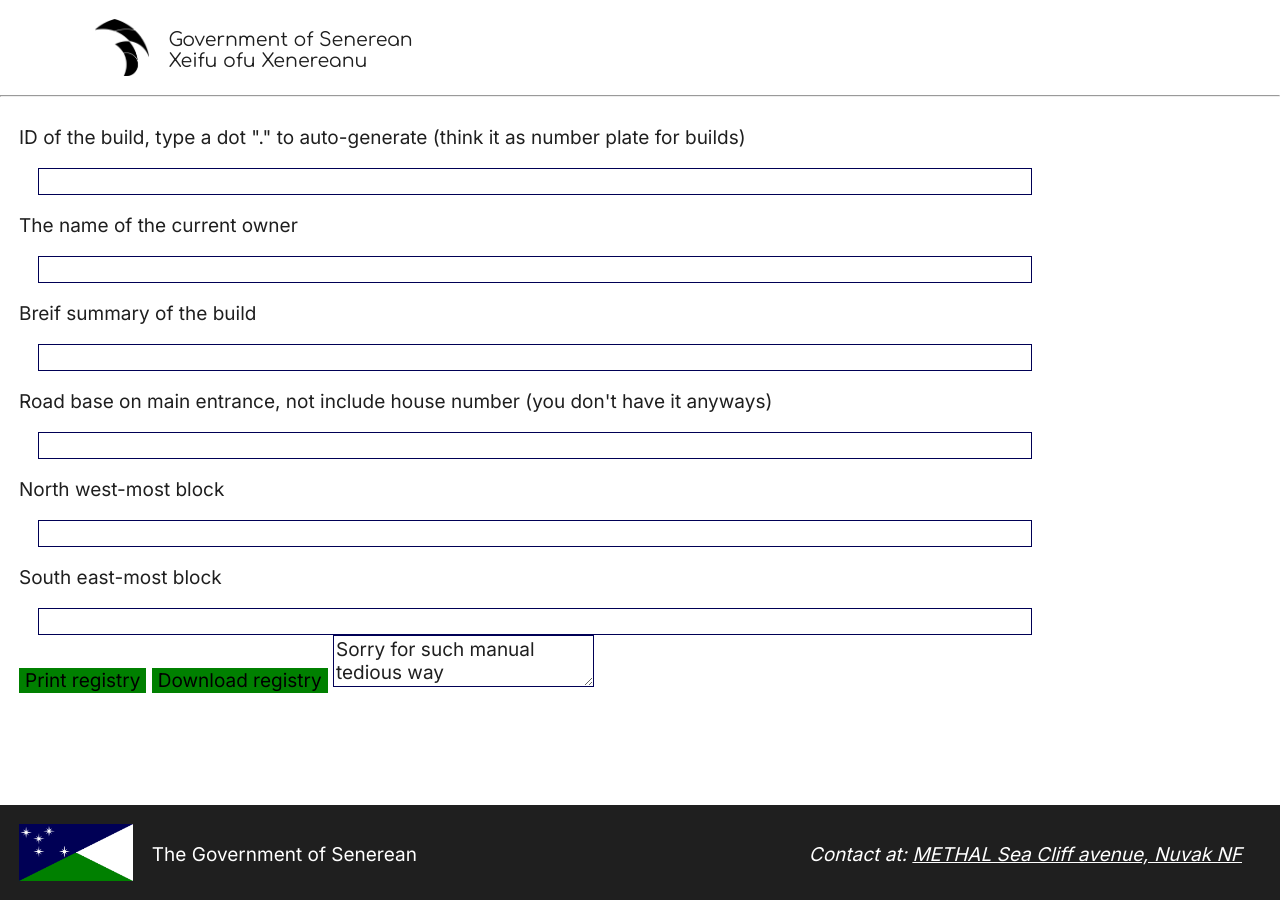
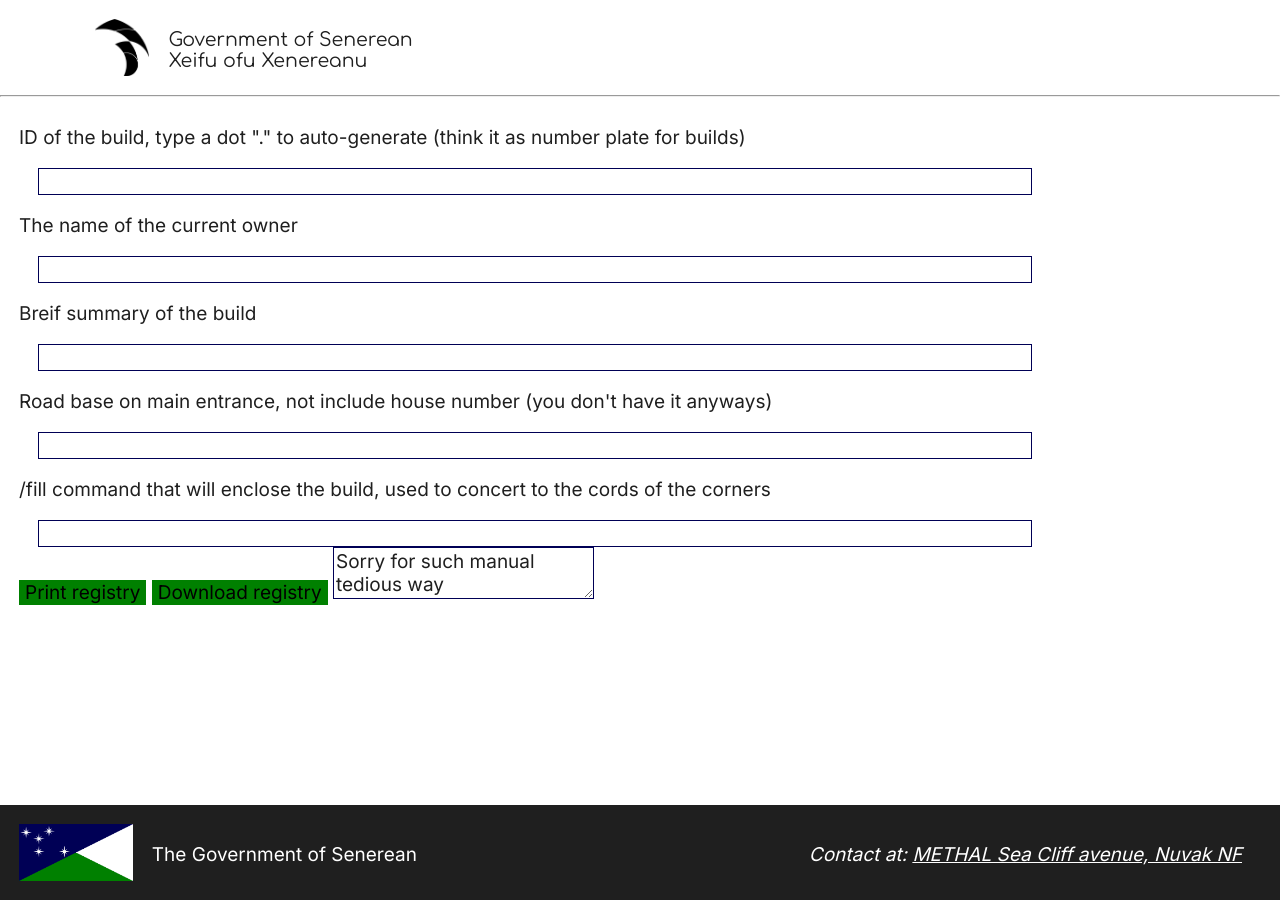
Before and after one commit to LukeNK/Senerean, a Jekyll site: the page built from MLD/add.html, in a window 1280 px wide. Built offline with Jekyll 4.4.1, drawn with Linux system fonts in a browser that asks for light colours; some of the changed lines change nothing that is shown.

Commit message:
Improve build registry add form

```diff
--- a/MLD/add.html
+++ b/MLD/add.html
@@ -31,21 +31,18 @@ layout: default
     function add(download) {
         let cur = {...TEMPLATE};
         for (const l1 in TEMPLATE) {
-            if (l1 == 'nw' || l1 == 'se') {
-                // get coord and parse
-                let coord = document.getElementById(l1).value
-                    .replaceAll(' ', '')
-                    .split(',');
-                cur[l1] = {
-                    x: parseInt(coord[0]),
-                    z: parseInt(coord[1])
-                };
+            if (l1 == 'fill') {
+                let command = document.getElementById(l1).value.split(' ');
+                let coords = {
+                    x1: parseInt(command[1]), z1: parseInt(command[3]),
+                    x2: parseInt(command[4]), z2: parseInt(command[6])
+                }
 
-                if (
-                    l1 == 'sw'
-                    && ( cur.se.x < cur.nw.x || cur.se.z < cur.nw.z )
-                )
-                    return alert('Invalid coordinates');
+                // get the left corner and right corner
+                cur.nw = { x: Math.min(coords.x1, coords.x2), z: Math.min(coords.z1, coords.z2) };
+                cur.se = { x: Math.max(coords.x1, coords.x2), z: Math.max(coords.z1, coords.z2) };
+
+                delete cur.fill;
             } else
                 cur[l1] = document.getElementById(l1).value;
 
@@ -86,7 +83,7 @@ layout: default
             URL.revokeObjectURL(link.href);
         } else {
             let out = document.getElementById('out');
-            out.innerHTML = reg; // just in case of misclick
+            out.innerHTML = JSON.stringify(cur, null, '    ');
             out.style.height = '100vh';
             out.scrollTop = out.scrollHeight;
             out.scrollIntoView()
@@ -95,15 +92,15 @@ layout: default
 
     function _convertToChunk() {
         // add dimension to the build
-        cur.dimensions = { x: r[0] - l[0] + 1, z: r[1] - l[1] + 1 }
+        cur.dimensions = { x: r.x - l.x + 1, z: r.z - l.z + 1 }
         // convert to chunks placeholder function
-        l[0] = Math.floor(l[0] / 16);
-        l[1] = Math.floor(l[1] / 16);
-        r[0] = Math.floor(r[0] / 16);
-        r[1] = Math.floor(r[1] / 16);
+        l.x = Math.floor(l.x / 16);
+        l.z = Math.floor(l.z / 16);
+        r.x = Math.floor(r.x / 16);
+        r.z = Math.floor(r.z / 16);
         // list all of the chunks inside it
-        for (let x = l[0]; x <= r[0]; x++)
-            for (let z = l[1]; z <= r[1]; z++)
+        for (let x = l.x; x <= r.x; x++)
+            for (let z = l.z; z <= r.z; z++)
                 cur.chunks.push({ x: x, z: z }); // push chunk info
     }
 </script>
--- a/MLD/template.js
+++ b/MLD/template.js
@@ -3,8 +3,8 @@ const TEMPLATE = {
     owner: 'The name of the current owner',
     desc: 'Breif summary of the build',
     road: "Road base on main entrance, not include house number (you don't have it anyways)",
-    nw: 'North west-most block',
-    se: 'South east-most block'
+    fill: '/fill command that will enclose the build, used to concert to the cords of the corners'
+    // The fill space will generate nw and se coordinates
 }
 
 // list of road type
```
